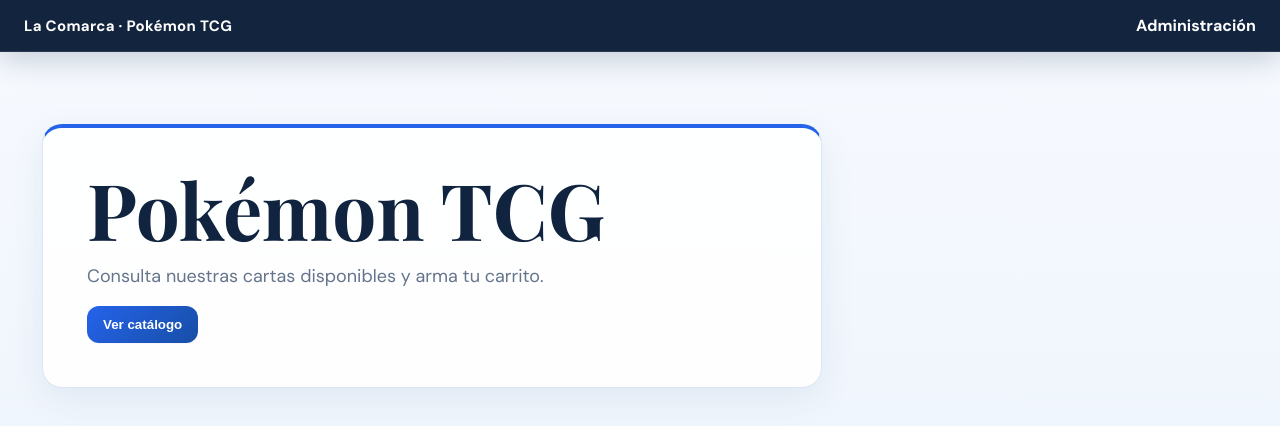
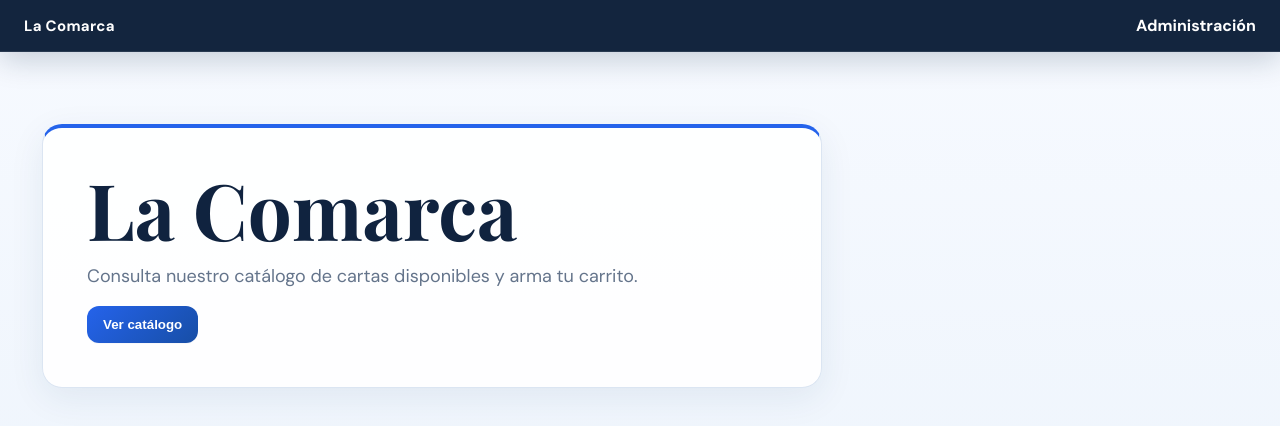
Before and after one commit to lacomarcaventas-del/la-comarca-pokemon, a Next.js app: page / in a window 1280 px wide. Shown: the top 426 px of the page. Built offline with nearby package versions, Linux system fonts and the light colour scheme.

Commit message:
Quitar referencias a Pokemon de la portada

```diff
--- a/app/page.tsx
+++ b/app/page.tsx
@@ -1,5 +1,5 @@
 import Link from "next/link";
 export default function Home(){
-  return <><header className="top"><b>La Comarca · Pokémon TCG</b><Link href="/admin">Administración</Link></header>
-  <main className="wrap hero"><div className="panel"><h1>Pokémon TCG</h1><p>Consulta nuestras cartas disponibles y arma tu carrito.</p><Link href="/pokemon"><button className="btn">Ver catálogo</button></Link></div></main></>
+  return <><header className="top"><b>La Comarca</b><Link href="/admin">Administración</Link></header>
+  <main className="wrap hero"><div className="panel"><h1>La Comarca</h1><p>Consulta nuestro catálogo de cartas disponibles y arma tu carrito.</p><Link href="/catalogo"><button className="btn">Ver catálogo</button></Link></div></main></>
 }
```
